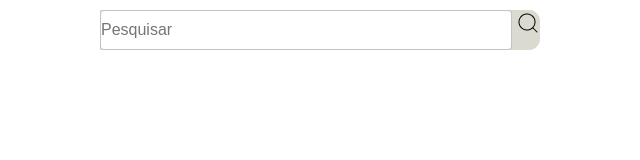
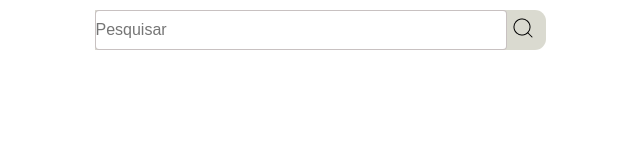
Before and after one commit to Rafabrendo/desafio-dio, a plain HTML site: page index.html in a window 1280 px wide. Shown: the full height of the page, 352-992 px from the left. Drawn offline with Linux system fonts and the light colour scheme.

Commit message:
atualização do desafio!

```diff
--- a/index.html
+++ b/index.html
@@ -10,19 +10,19 @@
 <body>
     <nav class="menu">
         <div id="one">
-            <a href="#" target="_blank"><img src="imagens/menu.png" alt="imagem que abre o menu">  </a>
+            <a href="#" target="_self"><img src="imagens/menu.png" alt="imagem que abre o menu" class="click"> </a>
+            <!-- Quando eu clicar, tem que abrir um menu -->
             <a href="#" target="_self"><img src="imagens/youtube 1.png" alt="Imagem do youtube"></a>
         </div>
-        <div id="three">
+        <div id="second">
             <form action="#" method="post" autocomplete="off">
                 <input type="text" name="pesq" id="ipesq" placeholder="Pesquisar">
-                <a href=""></a><img src="imagens/search.png" alt="botão de pesquisa">
-
+                <a href="" id="a-second"><img src="imagens/search.png" alt="botão de pesquisa"></a>
             </form>
 
         </div>
 
-        <div >
+        <div class="three">
             <a href="#"><img src="imagens/video.png" alt="icone de video"></a>
             <a href="#"><img src="imagens/bell.png" alt="icone de sino"></a>
             <a href="#" id="usuario"><img src="" alt=""></a>
--- a/style.css
+++ b/style.css
@@ -50,12 +50,16 @@ form{
     Vou usar o padding*/
  }
 
- #three{
-    display: flex;
-    justify-content: center;
-    align-items: center;
+ #second > form{
+    width: 451px;;
+ }
+
+ #a-second{
+    height: 30px;
+    width: 30px;
+    background-color: rgba(0, 0, 0, 0);
     position: relative;
-
+    top: 5px;
  }
 
  button{
```
